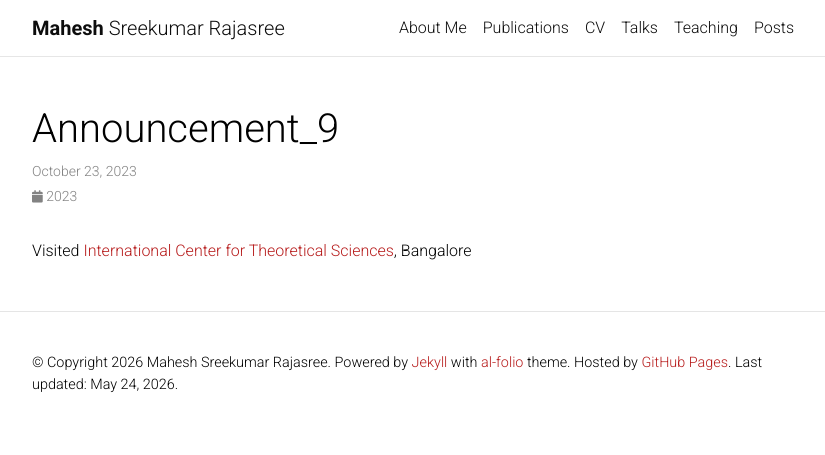
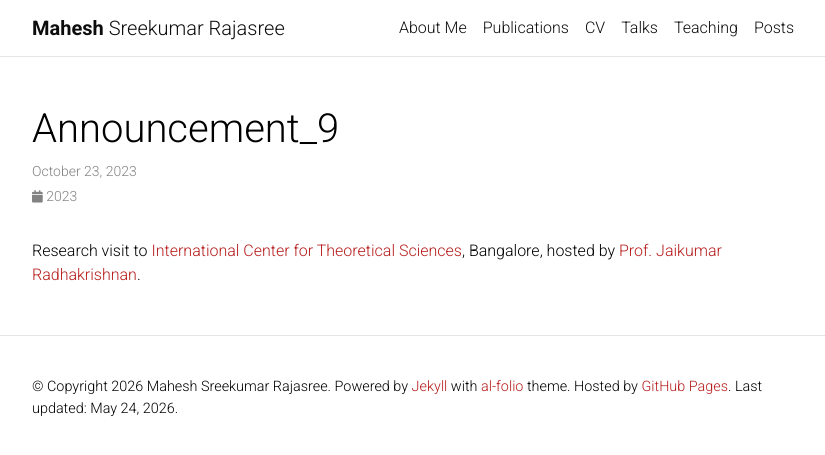
Before and after one commit to Mahe94/mahe94.github.io, a Jekyll site: the page built from _news/announcement_9.md, in a window 1280 px wide. Shown: the top 455 px of the page, without its empty margins (223-1048 px from the left). Built offline with Jekyll 4.4.1, drawn with Linux system fonts in a browser that asks for light colours; comment, search, counter and statistics services are not loaded; a style sheet for code colours, icons or effects is not loaded.

Commit message:
Update announcement_9.md

```diff
--- a/_news/announcement_9.md
+++ b/_news/announcement_9.md
@@ -5,4 +5,4 @@ inline: true
 related_posts: false
 ---
 
-Visited <a href="https://www.icts.res.in/">International Center for Theoretical Sciences</a>, Bangalore
+Research visit to <a href="https://www.icts.res.in/">International Center for Theoretical Sciences</a>, Bangalore, hosted by <a href="https://www.icts.res.in/people/jaikumar-radhakrishnan1">Prof. Jaikumar Radhakrishnan</a>.
```
